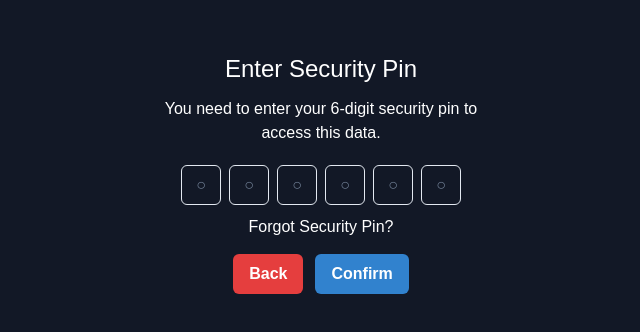
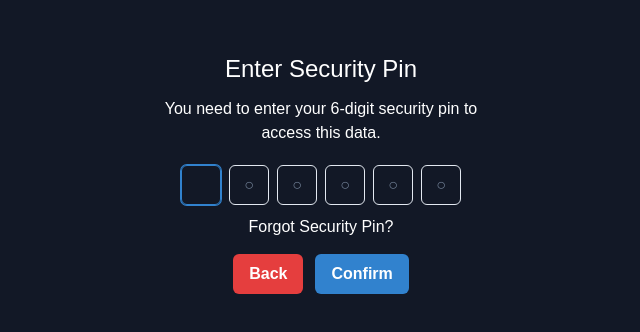
Before and after one commit to git-devanshu/data-vault, a React (Vite) app in the folder frontend/: page /vault/task in a window 1280 px wide. Shown: the part 228-560 px from the top of the page, without its empty margins (319-959 px from the left). Built offline with nearby package versions, Linux system fonts and the light colour scheme; sample sign-in values are in the browser's storage.

Commit message:
masked pin and added focus on it

```diff
--- a/frontend/src/CommonComponents/PinModal.jsx
+++ b/frontend/src/CommonComponents/PinModal.jsx
@@ -74,7 +74,7 @@ export default function PinModal() {
 
                 <div style={{display: 'grid', placeItems: 'center', marginTop: '10px', marginBottom: '10px'}}>
                     <HStack>
-                        <PinInput type="number" value={securityPin} onChange={(value) => setSecurityPin(value)}>
+                        <PinInput type="number" mask value={securityPin} onChange={(value) => setSecurityPin(value)} autoFocus>
                             <PinInputField />
                             <PinInputField />
                             <PinInputField />
--- a/frontend/src/utils/helpTextForModules.js
+++ b/frontend/src/utils/helpTextForModules.js
@@ -2,6 +2,6 @@ export const passwordVaultHelpText = "1. This Vault allows you to securely store
 
 export const expenseVaultHelpText = "1. This Vault allows you to securely store your various expenses by creating trackers.\n2. You need to create a tracker to add an expense.\n3. Once a tracker is created, it cannot be permanently removed.\n4. You can add expenses and access them using their trackers.\n5. If you delete a tracker, the expenses present under it are not deleted.\n6. On recovering a tracker, the expenses present under it will automatically become accessible.\n7. Once an expense is deleted, it cannot be recovered.\n8. For better control, do not add anything under the Other tracker.\n\n NOTE : Please note that your trackers and expenses are all stored in encrypted format and we cannot read or decrypt them.";
 
-export const notesVaultHelpText = "1. This Vault allows you to securely store your notes.\n2. You can add notes upto 2000 characters with a title of upto 100 characters.\n3. You can assign priority, add a tag and a category color to every note.\n4. Once a note is deleted, it cannot be recovered.\n\n NOTE : Please note that your notes are all stored in encrypted format and we cannot read or decrypt them.";
+export const notesVaultHelpText = "1. This Vault allows you to securely store your notes.\n2. You can add notes upto 15000 characters with a title of upto 100 characters.\n3. You can assign priority, add a tag and a category color to every note.\n4. Once a note is deleted, it cannot be recovered.\n\n NOTE : Please note that your notes are all stored in encrypted format and we cannot read or decrypt them.";
 
 export const taskVaultHelpText = "1. This Vault allows you to securely store your various tasks.\n2. You can add tasks with their start and end dates and see them by choosing the appropriate month.\n3. The analytics for tasks present on the board are shown in the donut chart.\n4. You can update or delete a task by clicking on the task bars.\n5. Once a task is deleted, it cannot be recovered.\n\n NOTE : Please note that all your tasks (task names and their status) are stored in encrypted format and we cannot read or decrypt them. But your start and end dates are still stored as plain text timestamps.";
```
